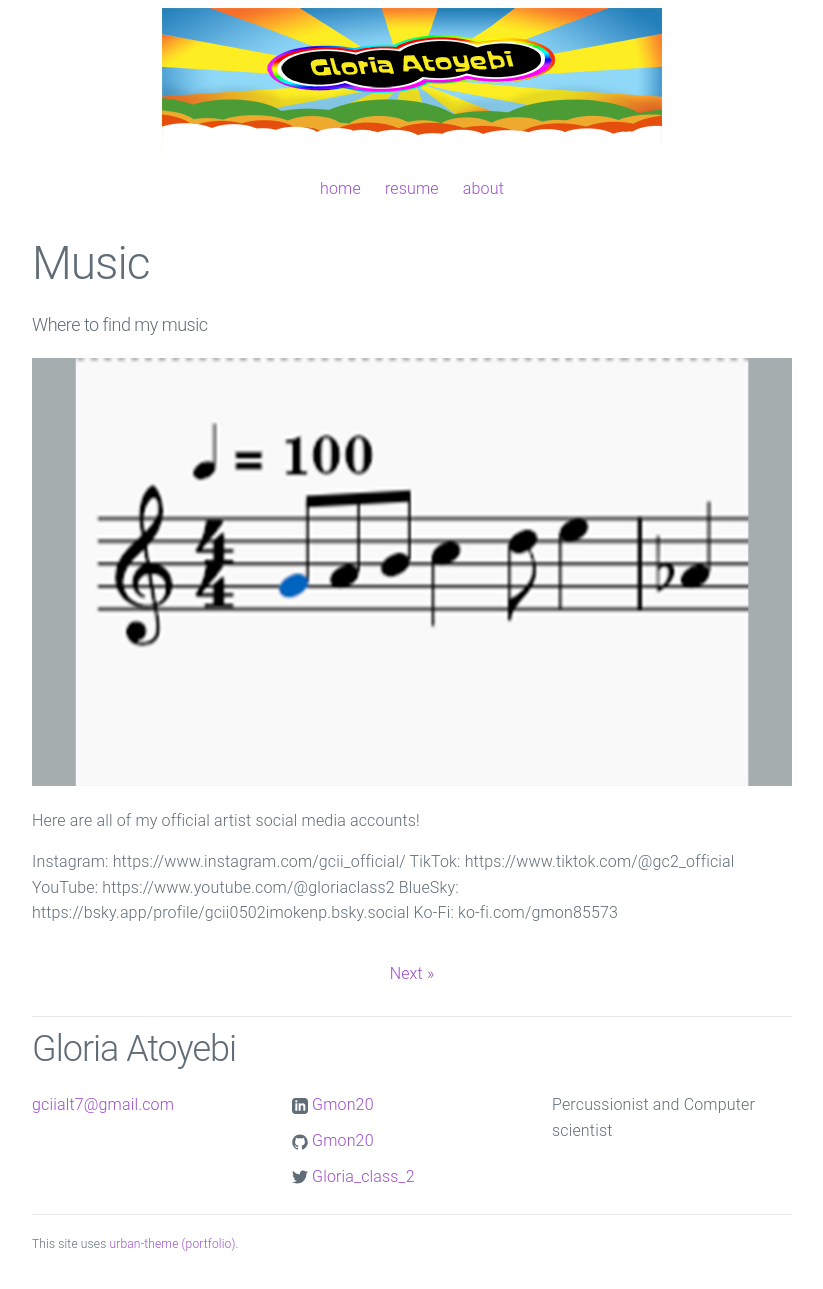
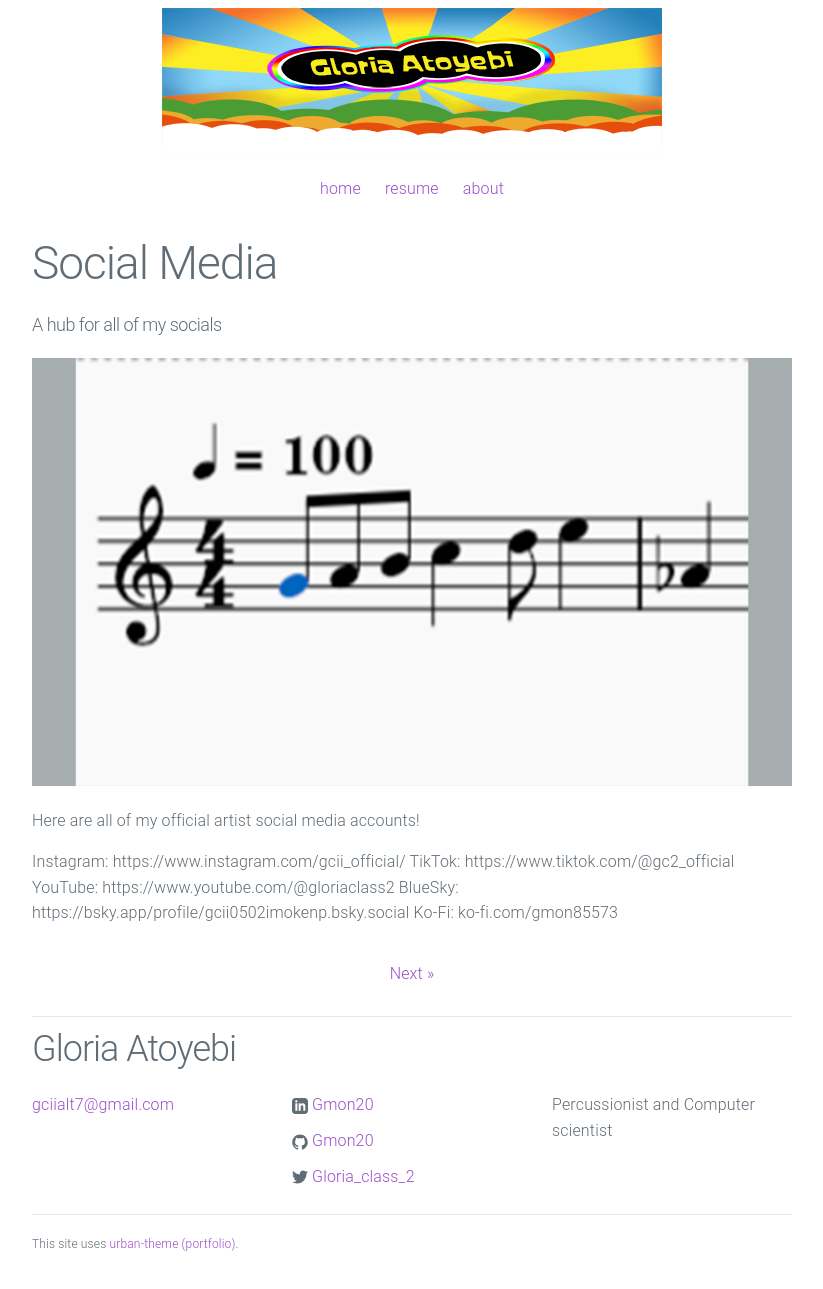
Before and after one commit to Gmon20/gmon20.github.io, a Jekyll site: the page built from _posts/2026-04-16-socials.md, in a window 1280 px wide. Shown: the whole page, without its empty margins (228-1051 px from the left). Built offline with Jekyll 4.4.1, drawn with Linux system fonts in a browser that asks for light colours.

Commit message:
Update 2026-04-16-socials.md

```diff
--- a/_posts/2026-04-16-socials.md
+++ b/_posts/2026-04-16-socials.md
@@ -1,7 +1,7 @@
 ---
 layout: post
-title:  "Music"
-summary: "Where to find my music"
+title:  "Social Media"
+summary: "A hub for all of my socials"
 date:   2026-04-16 09:07:08
 preview: /assets/muse.png
 ---
```
